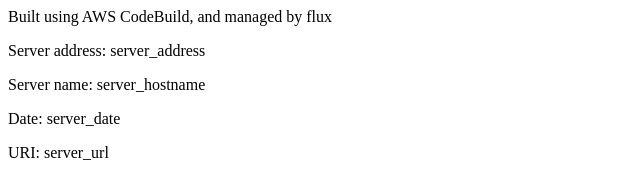
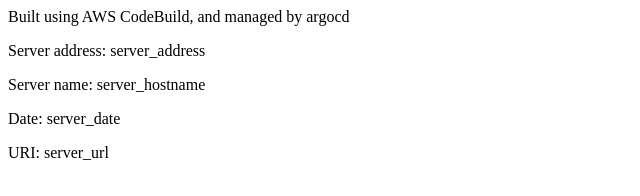
Before and after one commit to linjungz/eks-demo-app, a plain HTML site: page src/index.html in a window 1280 px wide. Shown: the full height of the page, 0-640 px from the left. Drawn offline with Linux system fonts and the light colour scheme.

Commit message:
Update index.html

```diff
--- a/src/index.html
+++ b/src/index.html
@@ -2,7 +2,7 @@
 <title>Hello World</title>
 </head>
 <div class="info">
-<h>Built using AWS CodeBuild, and managed by flux</h>
+<h>Built using AWS CodeBuild, and managed by argocd</h>
 <p><span>Server&nbsp;address:</span> <span>server_address</span></p>
 <p><span>Server&nbsp;name:</span> <span>server_hostname</span></p>
 <p class="smaller"><span>Date:</span> <span>server_date</span></p>
```
